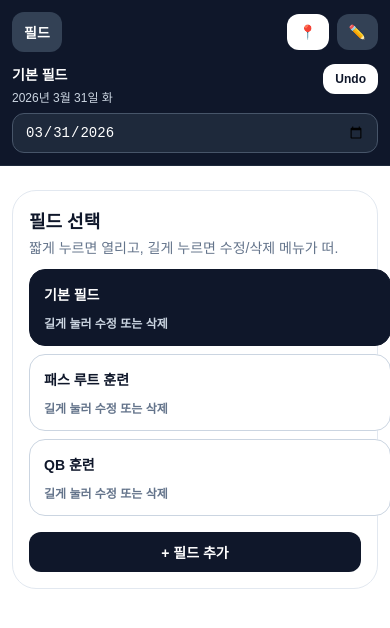
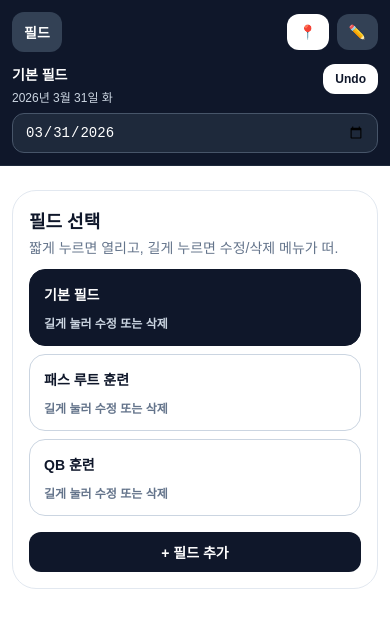
Before and after one commit to Joocy03/flag-journal-web, a React (Vite) app: page / in a window 390 px wide. Shown: the top 628 px of the page. Built offline with nearby package versions, Linux system fonts and the light colour scheme.

Commit message:
fix right overflow and balance mobile cards

```diff
--- a/src/App.jsx
+++ b/src/App.jsx
@@ -75,6 +75,7 @@ const styles = {
     padding: 12,
     paddingBottom: 24,
     overflowX: "hidden",
+    boxSizing: "border-box",
   },
   card: {
     marginTop: 12,
@@ -82,6 +83,8 @@ const styles = {
     borderRadius: 24,
     background: "#ffffff",
     padding: 16,
+    boxSizing: "border-box",
+    overflow: "hidden",
   },
   section: {
     marginTop: 12,
@@ -89,6 +92,8 @@ const styles = {
     borderRadius: 24,
     background: "#f8fafc",
     padding: 12,
+    boxSizing: "border-box",
+    overflow: "hidden",
   },
   title: { margin: 0, fontSize: 18, fontWeight: 700 },
   sub: { margin: "4px 0 12px", fontSize: 14, color: "#64748b" },
@@ -118,6 +123,7 @@ const styles = {
   },
   fieldItem: {
     width: "100%",
+    boxSizing: "border-box",
     borderRadius: 16,
     border: "1px solid #cbd5e1",
     padding: 14,
@@ -127,6 +133,7 @@ const styles = {
     cursor: "pointer",
     marginBottom: 8,
     background: "#ffffff",
+    overflow: "hidden",
   },
   smallAction: {
     padding: "8px 10px",
@@ -682,7 +689,7 @@ export default function App() {
 
         {mobileView === "sheet" ? (
           <main style={styles.main}>
-            <section style={styles.card}>
+            <section style={{ ...styles.card, width: "100%" }}>
               <h2 style={styles.title}>필드 선택</h2>
               <p style={styles.sub}>짧게 누르면 열리고, 길게 누르면 수정/삭제 메뉴가 떠.</p>
 
@@ -826,7 +833,7 @@ export default function App() {
         ) : (
           <main style={styles.main} onTouchStart={handleSwipeStart} onTouchMove={handleSwipeMove} onTouchEnd={handleSwipeEnd}>
             {mobileView === "field" ? (
-              <section style={styles.section}>
+              <section style={{ ...styles.section, width: "100%" }}>
                 <div style={{ ...styles.row, marginBottom: 10 }}>
                   <div>
                     <h2 style={{ ...styles.title, fontSize: 16 }}>필드</h2>
@@ -836,7 +843,7 @@ export default function App() {
                 {renderFieldCanvas()}
               </section>
             ) : (
-              <section style={styles.card}>
+              <section style={{ ...styles.card, width: "100%" }}>
                 <div style={{ ...styles.row, marginBottom: 10 }}>
                   <div>
                     <h2 style={styles.title}>훈련 일기</h2>
```
